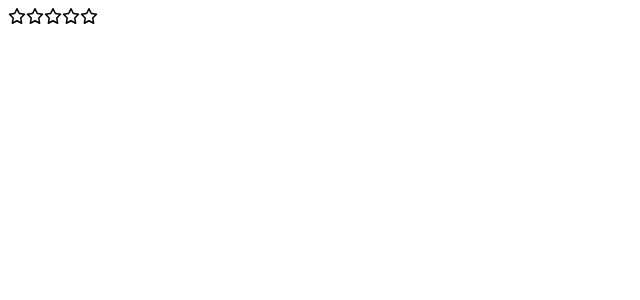
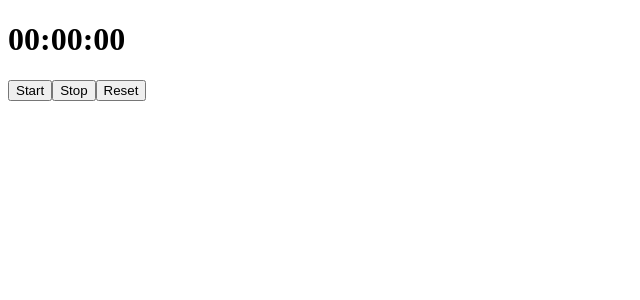
Before and after one commit to Achyutem/Projects, a React (Vite) app: page / in a window 1280 px wide. Shown: the top 300 px of the page, without its empty margins (0-640 px from the left). Built offline with nearby package versions, Linux system fonts and the light colour scheme.

Commit message:
stopwatch

```diff
--- a/src/App.tsx
+++ b/src/App.tsx
@@ -4,7 +4,8 @@
 // import Translator from "./Translator/Translator"
 // import NestedCheckbox from "./NestedCheckbox/NestedCheckbox"
 // import Otp from "./OTP/Otp"
-import Stars from "./Stars/Stars"
+// import Stars from "./Stars/Stars"
+import Stopwatch from "./Stopwatch/Stopwatch"
 
 
 function App() {
@@ -17,7 +18,8 @@ function App() {
       {/* <Translator /> */}
       {/* <NestedCheckbox /> */}
       {/* <Otp /> */}
-       <Stars />
+      {/* <Stars /> */}
+      <Stopwatch />
     </div>
     </>
   )
--- /dev/null
+++ b/src/Stopwatch/Stopwatch.css
@@ -0,0 +1,13 @@
+.container {
+    display: flex;
+    flex-direction: column;
+    align-items: center;
+    justify-content: center;
+  }
+
+.controls {
+display: flex;
+gap: 20px;
+align-items: center;
+justify-content: center;
+}
--- /dev/null
+++ b/src/Stopwatch/Stopwatch.tsx
@@ -0,0 +1,65 @@
+import { useEffect, useRef, useState } from "react";
+
+const Stopwatch = () => {
+    const[isRunning, setIsRunning] = useState(false)
+    const[elapsedTime, setElapsedTime] = useState(0)
+
+    const startTimeRef = useRef<number>(0);
+    const intervalIDRef = useRef<any>(null);
+
+    useEffect(() => {
+        if (isRunning) {
+            intervalIDRef.current = setInterval(() => {
+                const currentTime = Date.now()
+                setElapsedTime(currentTime - startTimeRef.current)
+            }, 10)
+        }
+
+        return() => {
+            if (intervalIDRef.current){
+                clearInterval(intervalIDRef.current)
+                intervalIDRef.current = null;
+            }
+        }
+    },[isRunning])
+
+    const Start = () => {
+        if (!isRunning) {
+            startTimeRef.current = Date.now() - elapsedTime
+            setIsRunning(true)
+        }
+    }
+
+    const Stop = () => {
+        if (isRunning){
+            setIsRunning(false)
+        }
+    }
+
+    const Reset = () => {
+        setIsRunning(false)
+        setElapsedTime(0);
+        clearInterval(intervalIDRef.current);
+        intervalIDRef.current = null;
+    }
+
+    const TimeNow = () =>{
+        const minute = Math.floor((elapsedTime / (1000 * 60)) % 60);
+        const second = Math.floor((elapsedTime / 1000) % 60);
+        const milisec = Math.floor((elapsedTime % 60) / 10);
+        return `${String(minute).padStart(2,'0')}:${String(second).padStart(2,'0')}:${String(milisec).padStart(2,'0')}`
+    }
+
+    return (
+        <div className="container">
+            <h1>{TimeNow()}</h1>
+            <div className="controls">
+                <button onClick={Start}>Start</button>
+                <button onClick={Stop}>Stop</button>
+                <button onClick={Reset}>Reset</button>
+            </div>
+        </div>
+    )
+}
+
+export default Stopwatch
```
